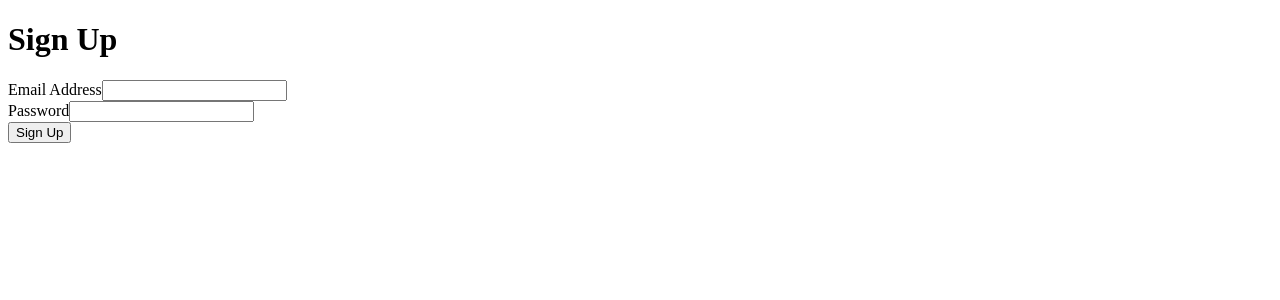
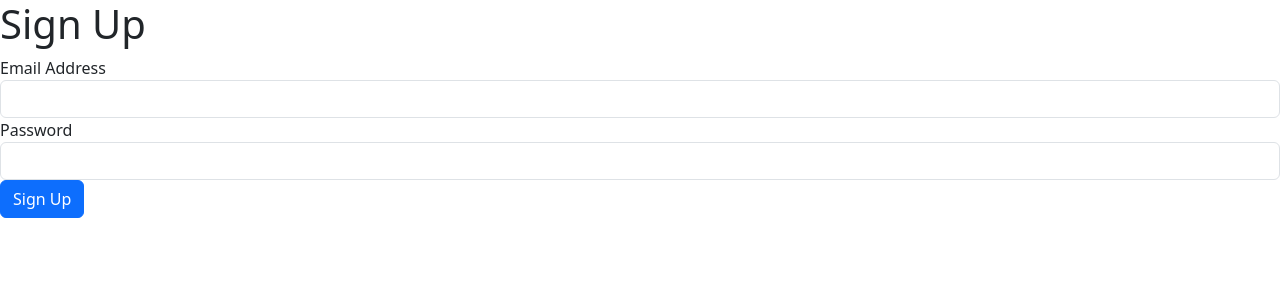
Before and after one commit to Nikhil-Kumar-02/TicketingMicroservice, a Next.js app in the folder client/: page /auth/signup in a window 1280 px wide. Shown: the top 300 px of the page. Built offline with nearby package versions, Linux system fonts and the light colour scheme.

Commit message:
bootstrap is now correctly working and also improved error throwing situations

```diff
--- a/client/pages/auth/signup.js
+++ b/client/pages/auth/signup.js
@@ -1,10 +1,23 @@
 import { useState } from 'react';
+import 'bootstrap/dist/css/bootstrap.css';
 import axios from 'axios';
 
 export default () => {
   const [email, setEmail] = useState('');
   const [password, setPassword] = useState('');
   const [errors, setErrors] = useState([]);
+
+  const emailError = errors
+    .filter(err => err.field === "email")
+    .map(err => <li key={err.message}>{err.message}</li>);
+
+
+  const passwordError = errors
+    .filter(err => err.field === "password")
+    .map(err => <li key={err.message}>{err.message}</li>);
+
+  console.log(emailError);
+  console.log(passwordError);
 
   const onSubmit = async event => {
     event.preventDefault();
@@ -31,6 +44,14 @@ export default () => {
           onChange={e => setEmail(e.target.value)}
           className="form-control"
         />
+        {emailError && emailError.length > 0 && (
+          <div className="alert alert-danger">
+            <h6>Ooops....</h6>
+            <ul className="my-0">
+              {emailError}
+            </ul>
+          </div>
+        )}
       </div>
       <div className="form-group">
         <label>Password</label>
@@ -40,17 +61,15 @@ export default () => {
           type="password"
           className="form-control"
         />
+        {passwordError && passwordError.length > 0 && (
+          <div className="alert alert-danger">
+            <h6>Ooops....</h6>
+            <ul className="my-0">
+              {passwordError}
+            </ul>
+          </div>
+        )}
       </div>
-      {errors.length > 0 && (
-        <div className="alert alert-danger">
-          <h4>Ooops....</h4>
-          <ul className="my-0">
-            {errors.map(err => (
-              <li key={err.message}>{err.message}</li>
-            ))}
-          </ul>
-        </div>
-      )}
       <button className="btn btn-primary">Sign Up</button>
     </form>
   );
```
